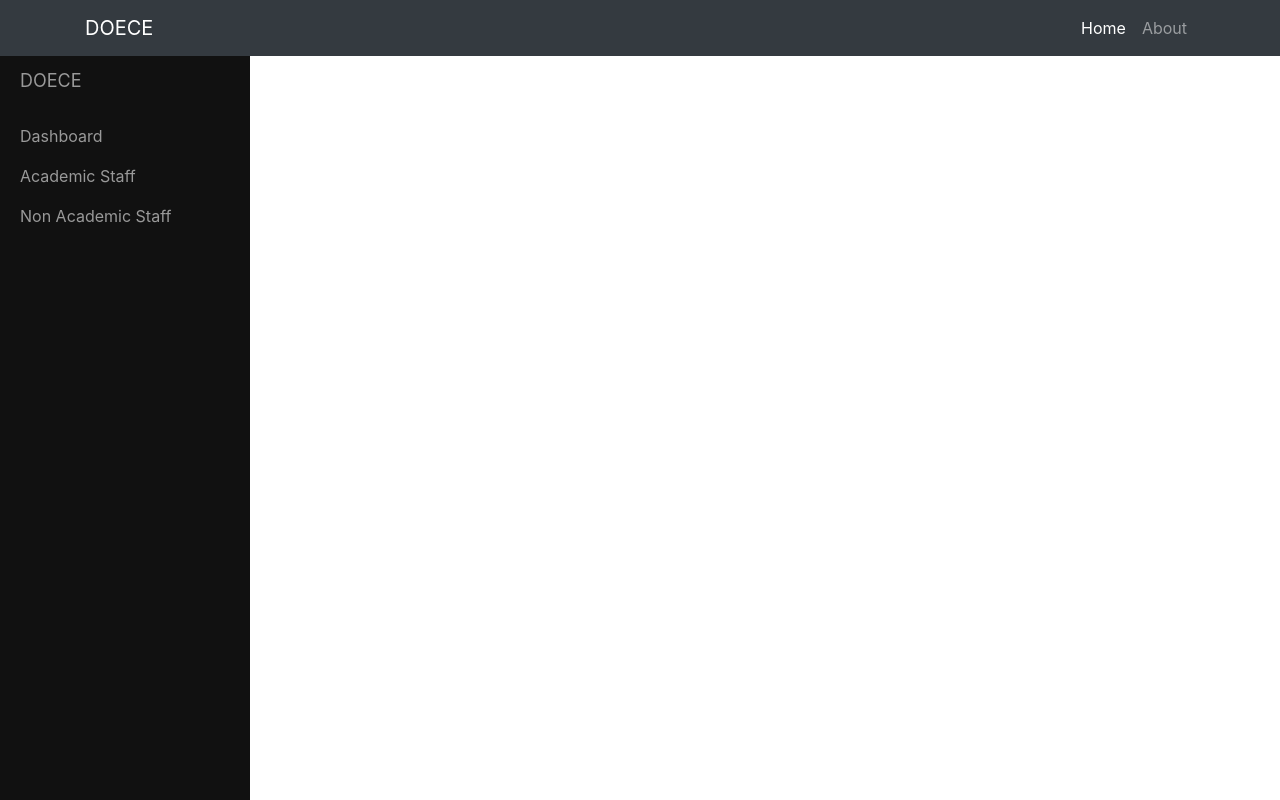
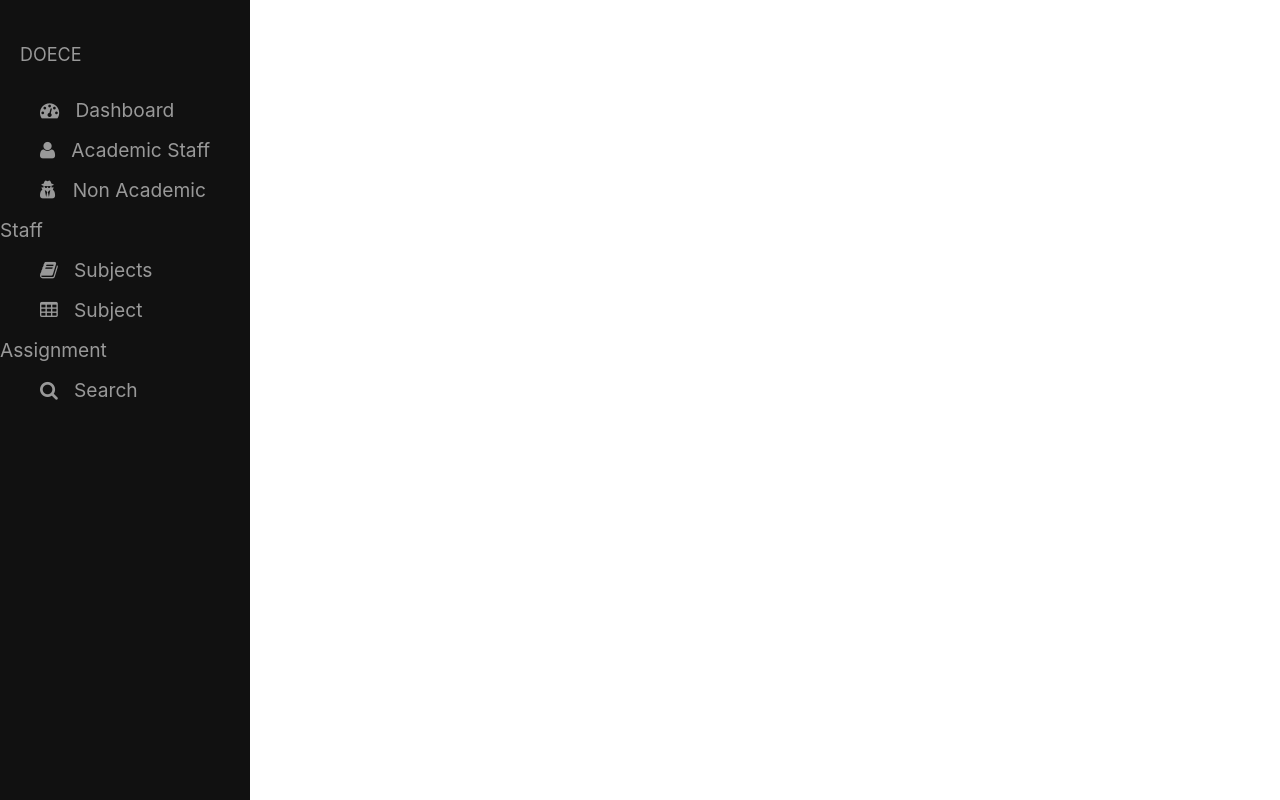
Before and after one commit to dotel-saramsz/DepartmentDatabase, a Django app: template departmentapp/templates/departmentapp/base.html in a window 1280 px wide. Run offline with Django 3.2, Linux system fonts and the light colour scheme; the template is opened without the code that fills it, so the values that code supplies are empty.

Commit message:
Font awesome icons added, margins modified

```diff
--- a/departmentapp/templates/departmentapp/base.html
+++ b/departmentapp/templates/departmentapp/base.html
@@ -13,55 +13,46 @@
     <title>Department Faculty and Staff Database</title>
 
     <link href="{% static 'css/bootstrap.min.css' %}" rel="stylesheet">
-
+    <link href="{% static 'css/font-awesome.min.css' %}" rel="stylesheet">
     <link href="{% static 'css/sidebar.css' %}" rel="stylesheet">
 
 </head>
 
 <body>
 
-    <div class="Navigation" style="margin-bottom: 4%;">
-        <nav class="navbar navbar-expand-lg navbar-dark bg-dark fixed-top" >
-          <div class="container" >
-            <a class="navbar-brand" href="#">DOECE</a>
-            <div class="collapse navbar-collapse" id="navbarResponsive">
-              <ul class="navbar-nav ml-auto">
-                <li class="nav-item active">
-                  <a class="nav-link" href="#">Home
-                  </a>
-                </li>
-                <li class="nav-item">
-                  <a class="nav-link" href="#">About</a>
-                </li>
-              </ul>
-            </div>
-          </div>
-        </nav>
-    </div>
 
     <div id="wrapper" style="margin: auto;">
 
         <!-- Sidebar -->
         <div id="sidebar-wrapper">
-            <ul class="sidebar-nav">
+            <ul class="sidebar-nav" style="font-size: larger;padding: 10% 0;">
                 <li class="sidebar-brand">
                     <a href="#">
                         DOECE
                     </a>
                 </li>
                 <li>
-                    <a href="#">Dashboard</a>
+                    <a href="#"><span class="fa fa-dashboard"></span> &nbsp; Dashboard</a>
                 </li>
                 <li>
-                    <a href="#">Academic Staff</a>
+                    <a href="#"><span class="fa fa-user"></span> &nbsp; Academic Staff</a>
                 </li>
                 <li>
-                    <a href="#">Non Academic Staff</a>
+                    <a href="#"><span class="fa fa-user-secret"></span> &nbsp; Non Academic Staff</a>
+                </li>
+                <li>
+                    <a href="#"><span class="fa fa-book"></span>  &nbsp; Subjects</a>
+                </li>
+                <li>
+                    <a href="#"><span class="fa fa-table"></span>  &nbsp; Subject Assignment</a>
+                </li>
+                <li>
+                    <a href="#"><span class="fa fa-search"></span>  &nbsp; Search</a>
                 </li>
             </ul>
         </div>
 
-       <div id="page-wrapper">
+       <div id="page-wrapper" style="padding: 0 5%;">
             {% block content %}
             {% endblock content %}
         </div>
```
